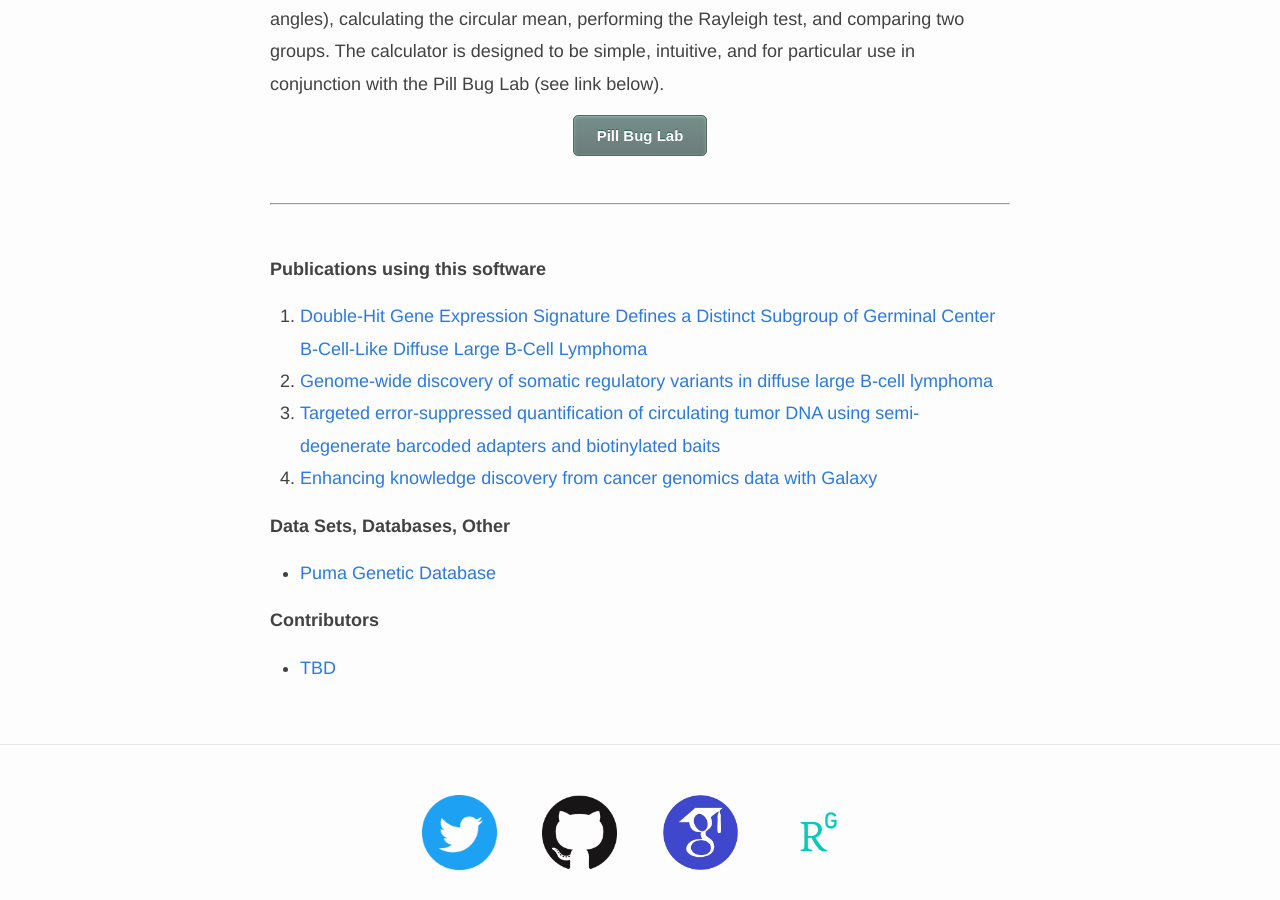
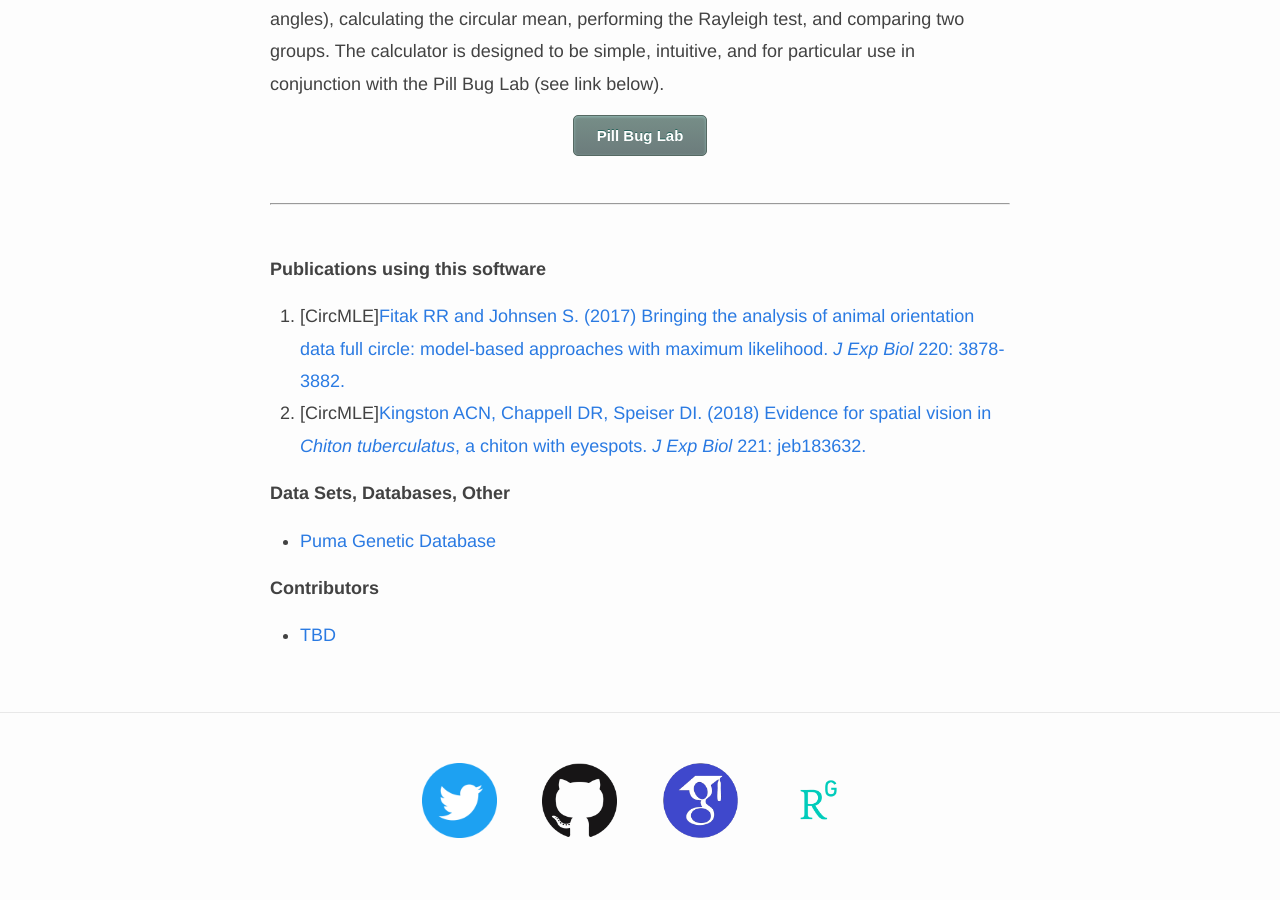
Before and after one commit to rfitak/FitakLab, a Jekyll site: the page built from _pages/software/index.md, in a window 1280 px wide and 900 px high, scrolled down 1222 px. Built offline with Jekyll 4.4.1, drawn with Linux system fonts in a browser that asks for light colours; nearby versions of some CDN libraries; after the commit the page ends 2090 px from its top, so only the background shows below that.

Commit message:
fourth commit

```diff
--- a/_pages/software/index.md
+++ b/_pages/software/index.md
@@ -54,10 +54,8 @@
 
 **Publications using this software**
 
-1. [Double-Hit Gene Expression Signature Defines a Distinct Subgroup of Germinal Center B-Cell-Like Diffuse Large B-Cell Lymphoma](http://ascopubs.org/doi/full/10.1200/JCO.18.01583)
-2. [Genome-wide discovery of somatic regulatory variants in diffuse large B-cell lymphoma](https://www.nature.com/articles/s41467-018-06354-3)
-3. [Targeted error-suppressed quantification of circulating tumor DNA using semi-degenerate barcoded adapters and biotinylated baits](https://www.nature.com/articles/s41598-017-10269-2)
-4. [Enhancing knowledge discovery from cancer genomics data with Galaxy](https://academic.oup.com/gigascience/article-lookup/doi/10.1093/gigascience/gix015)
+1. \[CircMLE\][Fitak RR and Johnsen S. (2017) Bringing the analysis of animal orientation data full circle: model-based approaches with maximum likelihood. _J Exp Biol_ 220: 3878-3882.](https://doi.org/10.1242/jeb.167056)
+2. \[CircMLE\][Kingston ACN, Chappell DR, Speiser DI. (2018) Evidence for spatial vision in _Chiton tuberculatus_, a chiton with eyespots. _J Exp Biol_ 221: jeb183632.](https://doi.org/10.1242/jeb.183632)
 
 **Data Sets, Databases, Other**
 
```
